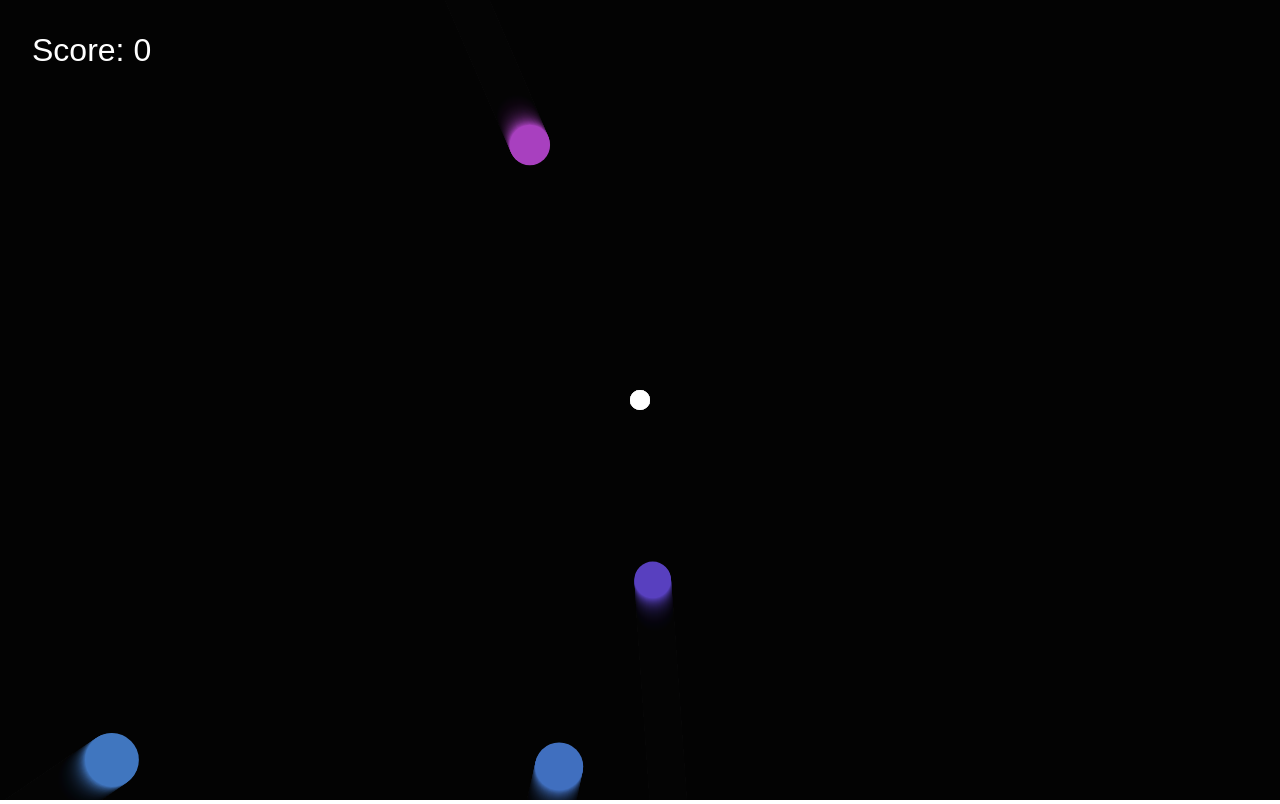
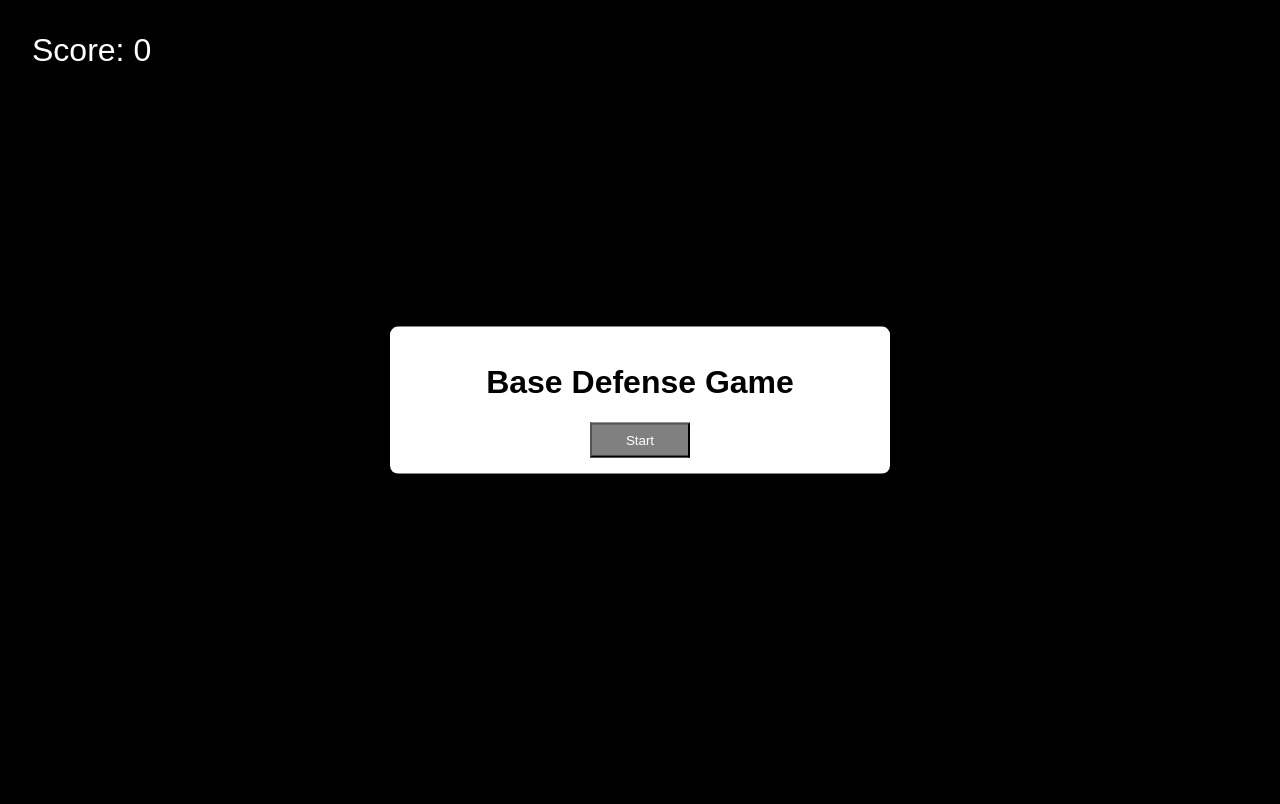
Before and after one commit to maysunktong/js-canvas, a plain HTML site: page 1_base-defense/index.html in a window 1280 px wide. Drawn offline with nearby package versions, Linux system fonts and the light colour scheme.

Commit message:
Implement start button

```diff
--- a/1_base-defense/global.css
+++ b/1_base-defense/global.css
@@ -6,10 +6,12 @@ body {
   margin: 0;
   padding: 0;
   font-family: sans-serif;
+  background-color: black;
 }
 
 .score-box,
-.game-over-box {
+.game-over-box,
+.start-box {
   position: absolute;
 }
 
@@ -19,13 +21,12 @@ body {
   font-size: 2rem;
 }
 
-.game-over-box {
-  display: none;
+.game-over-box,
+.start-box {
   border-radius: 8px;
   max-width: 500px;
   width: 100%;
   background-color: white;
-  color: red;
   top: 50%;
   left: 50%;
   /* move element to the center */
@@ -34,7 +35,13 @@ body {
   text-align: center;
 }
 
-.restart-btn {
+.game-over-box {
+  display: none;
+  color: gray;
+}
+
+.restart-btn,
+.start-btn {
   background-color: grey;
   min-width: 100px;
   color: white;
--- a/1_base-defense/index.html
+++ b/1_base-defense/index.html
@@ -23,6 +23,10 @@
       <p>Points</p>
       <button class="restart-btn">Restart</button>
     </div>
+    <div class="start-box">
+      <h1>Base Defense Game</h1>
+      <button class="start-btn">Start</button>
+    </div>
     <canvas></canvas>
   </body>
 </html>
--- a/1_base-defense/script.js
+++ b/1_base-defense/script.js
@@ -2,8 +2,9 @@ const canvas = document.querySelector("canvas");
 const scoreEl = document.querySelector("#score-el");
 const modal = document.querySelector(".game-over-box");
 const modalScore = document.querySelector("#modal-score");
-const buttonEl = document.querySelector(".restart-btn");
-
+const restartBtn = document.querySelector(".restart-btn");
+const startBtn = document.querySelector(".start-btn");
+const startModal = document.querySelector(".start-box");
 canvas.width = innerWidth;
 canvas.height = innerHeight;
 
@@ -270,12 +271,16 @@ addEventListener("click", (event) => {
   );
 });
 
-buttonEl.addEventListener("click", () => {
+restartBtn.addEventListener("click", () => {
   init();
   animate();
   spawnEnemies();
   modal.style.display = "none";
 });
 
-animate();
-spawnEnemies();
+startBtn.addEventListener("click", () => {
+  init();
+  animate();
+  spawnEnemies();
+  startModal.style.display = "none";
+});
```
